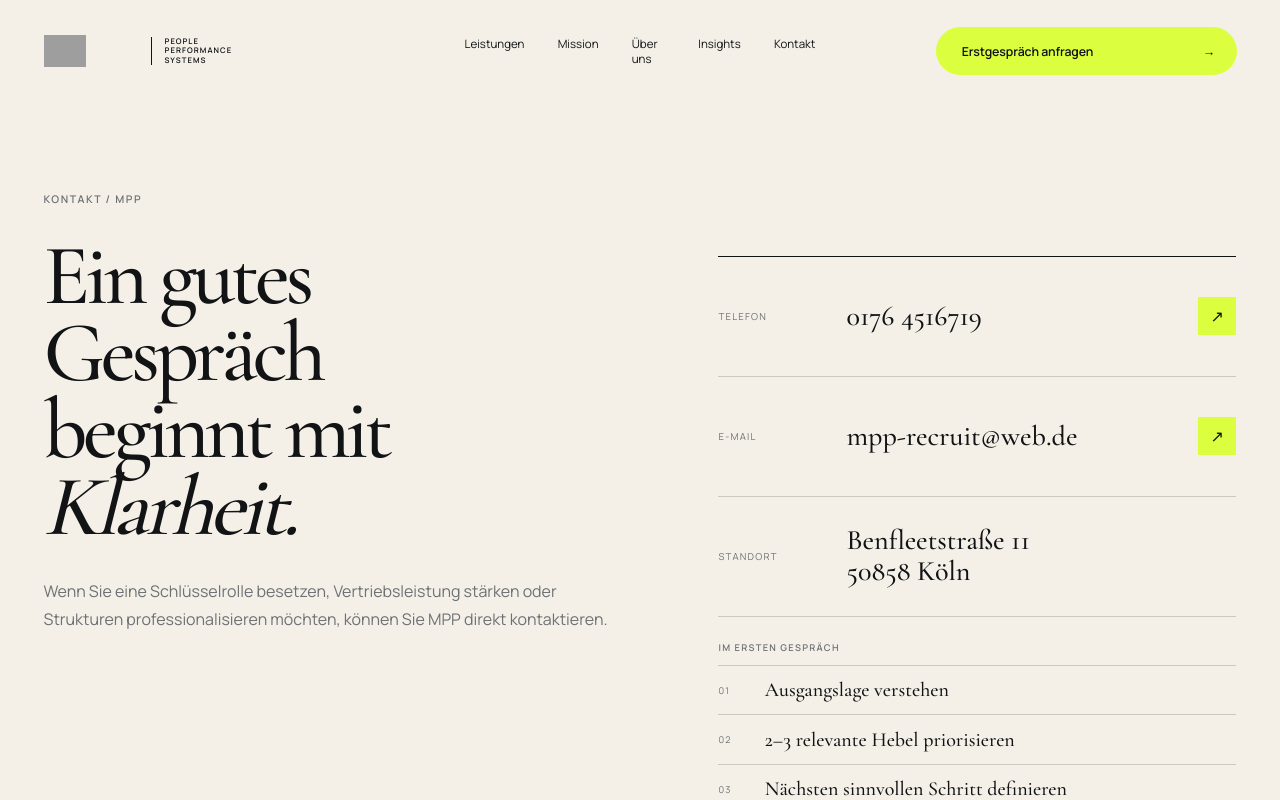
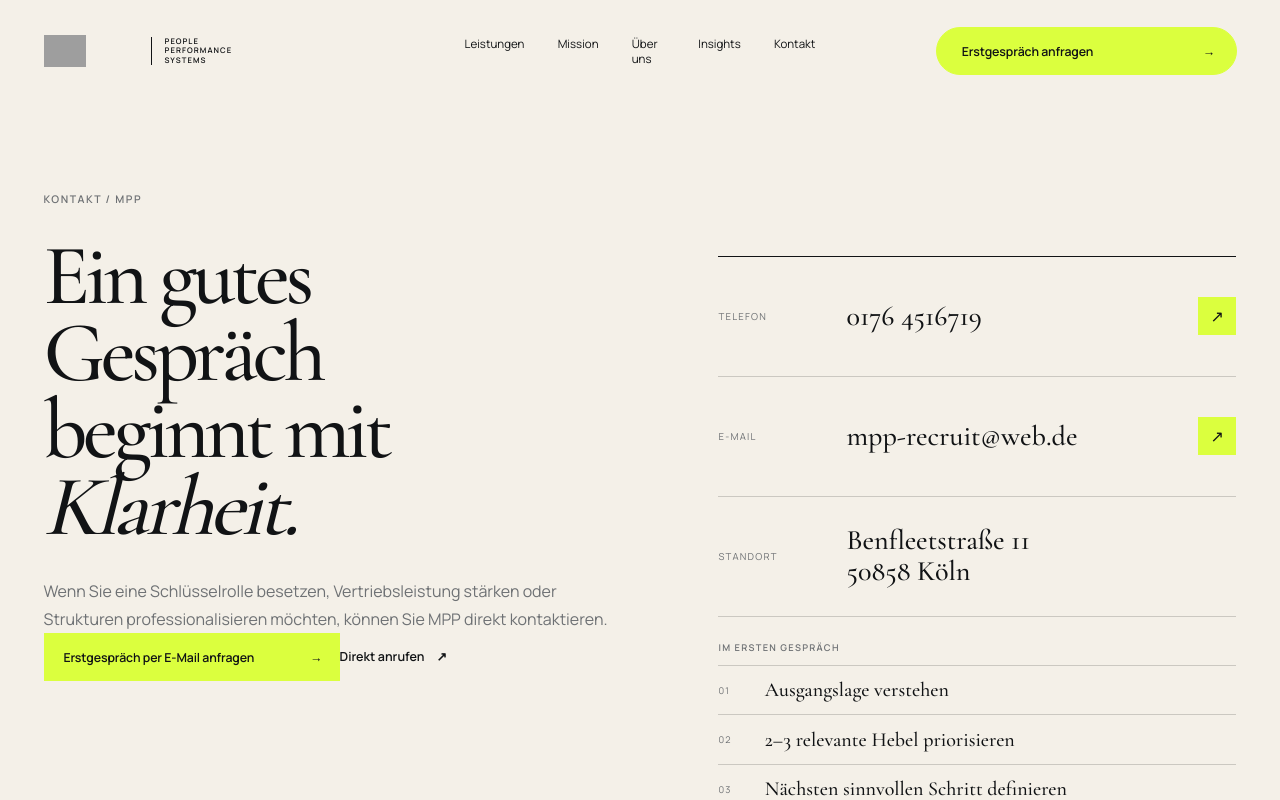
Before and after one commit to ravoeee-droid/MPP-Repo, a Next.js app: page /kontakt in a window 1280 px wide. Shown: the top 800 px of the page. Built offline with nearby package versions, Linux system fonts and the light colour scheme; grey boxes are pictures that could not be loaded.

Commit message:
Add direct contact conversion actions

```diff
--- a/app/kontakt/page.tsx
+++ b/app/kontakt/page.tsx
@@ -68,6 +68,18 @@ export default async function KontaktPage({
               "Wenn Sie eine Schlüsselrolle besetzen, Vertriebsleistung stärken oder Strukturen professionalisieren möchten, können Sie MPP direkt kontaktieren."}
           </p>
 
+          <div className="contact-page__actions">
+            <a
+              className="button button--primary"
+              href="mailto:mpp-recruit@web.de?subject=Erstgespräch%20mit%20MPP"
+            >
+              Erstgespräch per E-Mail anfragen <span aria-hidden="true">→</span>
+            </a>
+            <a className="text-link" href="tel:+491764516719">
+              Direkt anrufen <span aria-hidden="true">↗</span>
+            </a>
+          </div>
+
           {context && (
             <div className="contact-focus">
               <span>IHRE VORBEREITUNG</span>
```
